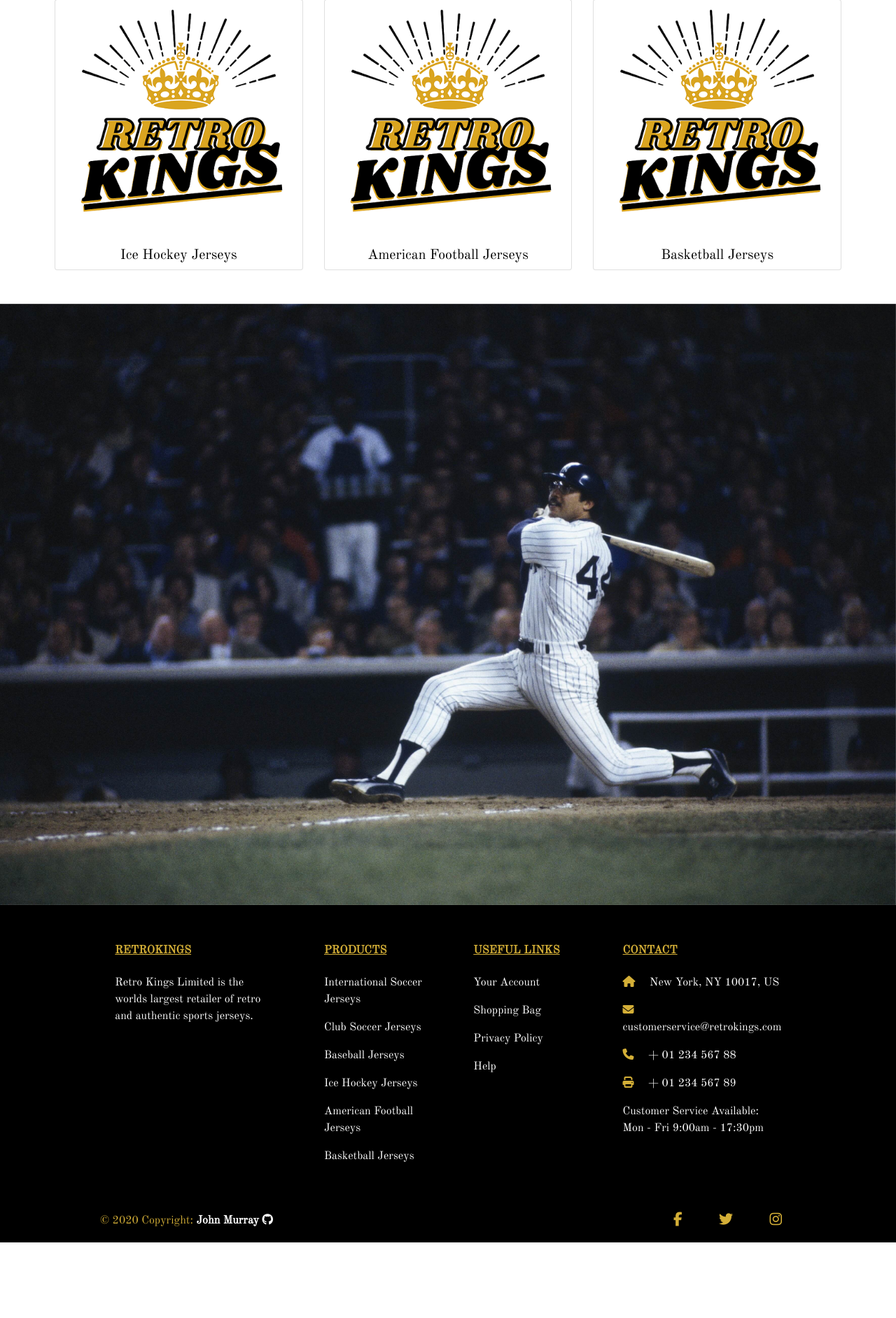
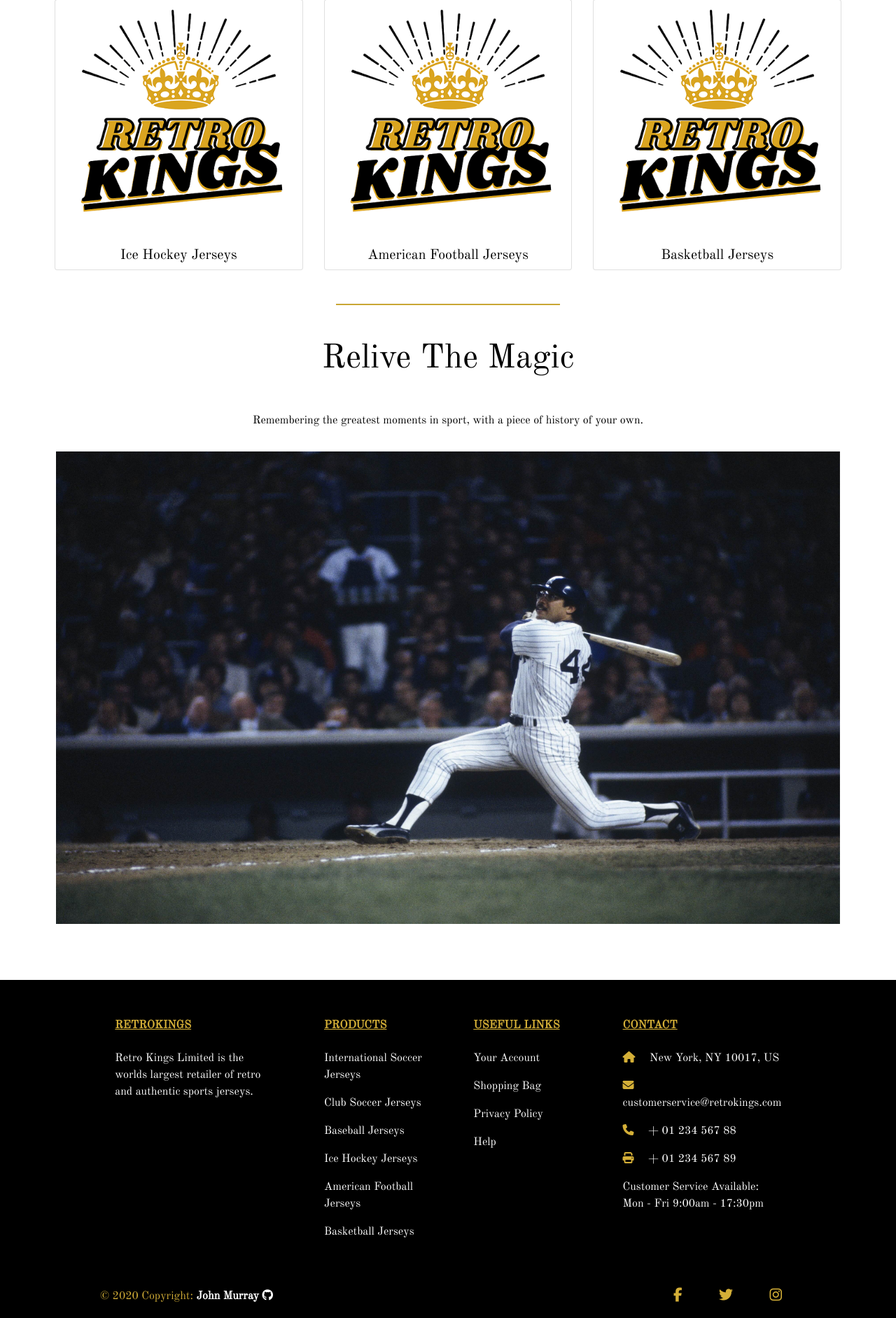
Before and after one commit to Jmurray1989/RetroKings, a Django app: page / in a window 1280 px wide. Shown: the part 1323-3206 px from the top of the page at 70% size. Before the commit the page ends 3098 px from the top, so only its background shows below. Run offline with Django 3.2, Linux system fonts and the light colour scheme; some libraries are stand-ins or nearby versions.

Commit message:
Carousel img height changed and styling completed

```diff
--- a/home/templates/home/index.html
+++ b/home/templates/home/index.html
@@ -100,7 +100,9 @@
   </div>
 </div>
 
-<!--Image Carousel-->
+<hr class="hr-jersey-card" />
+
+<!--Image Carousel From Bootstrap-->
 
 <div
   id="retro-image-carousel"
@@ -108,53 +110,59 @@
   data-ride="carousel"
 >
 
+<!--Header-->
+
+<h6 class="carousel-header text-center">Relive The Magic</h6>
+
+<p class="carousel-p text-center">Remembering the greatest moments in sport, with a piece of history of your own.</p>
+
   <!--Slides-->
 
   <div class="carousel-inner">
     <div class="carousel-item active">
-      <img class="d-block w-100" src="{% static 'carousel/mlb1.jpeg' %}" />
+      <img class="d-block w-100 img-fluid" src="{% static 'carousel/mlb1.jpeg' %}" />
     </div>
     <div class="carousel-item">
-      <img class="d-block w-100" src="{% static 'carousel/nba2.jpg' %}" />
+      <img class="d-block w-100 img-fluid" src="{% static 'carousel/nba2.jpg' %}" />
     </div>
     <div class="carousel-item">
-      <img class="d-block w-100" src="{% static 'carousel/nfl2.png' %}" />
+      <img class="d-block w-100 img-fluid" src="{% static 'carousel/nfl2.png' %}" />
     </div>
     <div class="carousel-item">
-      <img class="d-block w-100" src="{% static 'carousel/nhl3.jpg' %}" />
+      <img class="d-block w-100 img-fluid" src="{% static 'carousel/nhl3.jpg' %}" />
     </div>
     <div class="carousel-item">
-      <img class="d-block w-100" src="{% static 'carousel/soccer1.jpg' %}" />
+      <img class="d-block w-100 img-fluid" src="{% static 'carousel/soccer1.jpg' %}" />
     </div>
     <div class="carousel-item">
-      <img class="d-block w-100" src="{% static 'carousel/mlb2.jpg' %}" />
+      <img class="d-block w-100 img-fluid" src="{% static 'carousel/mlb2.jpg' %}" />
     </div>
      <div class="carousel-item">
-      <img class="d-block w-100" src="{% static 'carousel/nba1.jpg' %}" />
+      <img class="d-block w-100 img-fluid" src="{% static 'carousel/nba1.jpg' %}" />
     </div>
     <div class="carousel-item">
-      <img class="d-block w-100" src="{% static 'carousel/nfl1.jpg' %}" />
+      <img class="d-block w-100 img-fluid" src="{% static 'carousel/nfl1.jpg' %}" />
     </div>
     <div class="carousel-item">
-      <img class="d-block w-100" src="{% static 'carousel/nhl2.jpg' %}" />
+      <img class="d-block w-100 img-fluid" src="{% static 'carousel/nhl2.jpg' %}" />
     </div>
     <div class="carousel-item">
-      <img class="d-block w-100" src="{% static 'carousel/soccer3.jpg' %}" />
+      <img class="d-block w-100 img-fluid" src="{% static 'carousel/soccer3.jpg' %}" />
     </div>
     <div class="carousel-item">
-      <img class="d-block w-100" src="{% static 'carousel/mlb3.jpg' %}" />
+      <img class="d-block w-100 img-fluid" src="{% static 'carousel/mlb3.jpg' %}" />
     </div>
     <div class="carousel-item">
-      <img class="d-block w-100" src="{% static 'carousel/nba3.jpg' %}" />
+      <img class="d-block w-100 img-fluid" src="{% static 'carousel/nba3.jpg' %}" />
     </div>
     <div class="carousel-item">
-      <img class="d-block w-100" src="{% static 'carousel/soccer2.jpg' %}" />
+      <img class="d-block w-100 img-fluid" src="{% static 'carousel/soccer2.jpg' %}" />
     </div>
     <div class="carousel-item">
-      <img class="d-block w-100" src="{% static 'carousel/nfl3.jpg' %}" />
+      <img class="d-block w-100 img-fluid" src="{% static 'carousel/nfl3.jpg' %}" />
     </div>
     <div class="carousel-item">
-      <img class="d-block w-100" src="{% static 'carousel/nhl1.jpg' %}" />
+      <img class="d-block w-100 img-fluid" src="{% static 'carousel/nhl1.jpg' %}" />
     </div>
   </div>
 </div>
--- a/static/css/styles.css
+++ b/static/css/styles.css
@@ -88,6 +88,12 @@ body {
     width: 25%;
 }
 
+.hr-jersey-card {
+    background-color: #D4AF37;
+    padding: 0.03rem;
+    width: 25%;
+}
+
 /* Shop All button on homepage */
 
 .shop-all-btn {
@@ -119,6 +125,29 @@ body {
 
 .img-hover-zoom:hover img {
   transform: scale(1.2);
+}
+
+/* Carousel */
+
+
+#retro-image-carousel {
+    padding-left: 5rem;
+    padding-right: 5rem;
+    padding-bottom: 5rem;
+    color: #000000;
+}
+
+.img-fluid {
+    height: 675px;
+}
+
+.carousel-header {
+    font-size: 3rem;
+    margin: 3rem;
+}
+
+.carousel-p {
+    margin-bottom: 2rem;
 }
 
 /*-------------------------------------Footer-------------------------------------------*/
```
